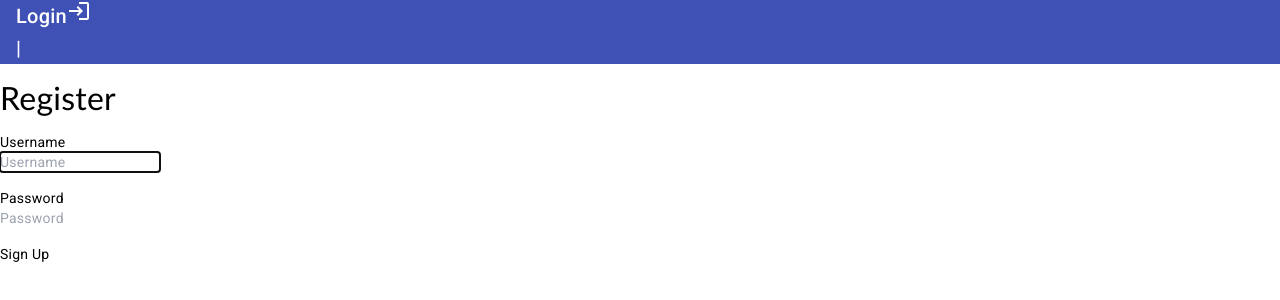
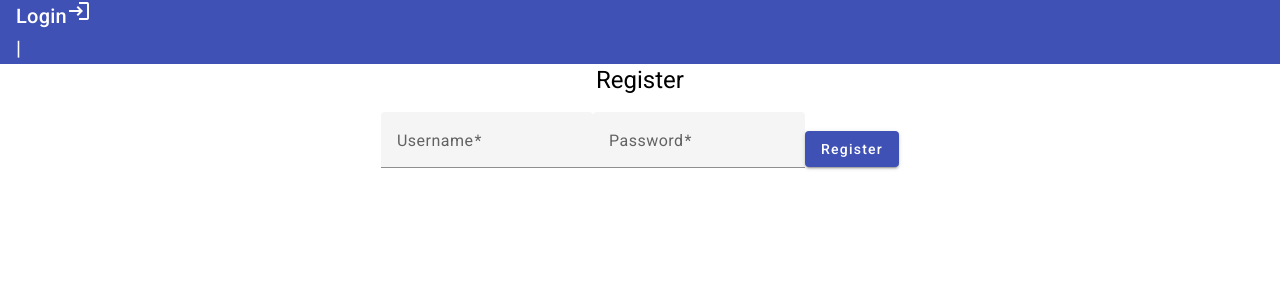
Before and after one commit to FlipDT/budget, an Angular app in the folder frontend/: page /register in a window 1280 px wide. Shown: the top 300 px of the page. Built offline with nearby package versions, Linux system fonts and the light colour scheme.

Commit message:
fix(register): fix register style, logic and method

```diff
--- a/frontend/src/app/register/register.component.html
+++ b/frontend/src/app/register/register.component.html
@@ -1,70 +1,16 @@
-<div class="text-center">
-    <div class="login-form">
-      <div class="container">
-        <div class="grid grid-cols-1 justify-center">
-          <div class="col-span-8">
-            <div class="card">
-              <div
-                class="card-header"
-                style="font-size: 2rem; font-family: Calibri, sans-serif"
-              >
-                Register
-              </div>
-              <div class="card-body">
-                <form #registerForm="ngForm" (ngSubmit)="register(registerForm)" class="my-form">
-                  <div class="form-group row">
-                    <label
-                      for="email_address"
-                      class="block text-md-right col-span-4"
-                      >Username</label
-                    >
-                    <div class="col-span-6">
-                      <input
-                        type="text"
-                        id="email_address"
-                        class="w-full px-3 py-2 border rounded-md"
-                        name="username"
-                        placeholder="Username"
-                        required
-                        autofocus
-                        ngModel
-                      />
-                    </div>
-                  </div>
+<h1>Register</h1>
 
-                  <div class="form-group row">
-                    <label
-                      for="password"
-                      class="block text-md-right col-span-4"
-                      >Password</label
-                    >
-                    <div class="col-span-6">
-                      <input
-                        type="password"
-                        id="password"
-                        class="w-full px-3 py-2 border rounded-md"
-                        name="password"
-                        placeholder="Password"
-                        required
-                        ngModel
-                      />
-                    </div>
-                  </div>
+<form [formGroup]="form" class="flex flex-col">
+  <mat-form-field>
+    <mat-label>Username</mat-label>
+    <input matInput type="text" formControlName="username" />
+  </mat-form-field>
+  <mat-form-field>
+    <mat-label>Password</mat-label>
+    <input matInput type="password" formControlName="password" />
+  </mat-form-field>
 
-                  <div class="col-span-6 offset-md-4 d-flex flex-col">
-                    <button
-                      type="submit"
-                      [disabled]="registerForm.invalid"
-                      class="btn btn-primary d-block flex-grow-1 mb-3"
-                    >
-                      Sign Up
-                    </button>
-                  </div>
-                </form>
-              </div>
-            </div>
-          </div>
-        </div>
-      </div>
-    </div>
-  </div>
+  <button mat-raised-button color="primary" (click)="register()">
+    Register
+  </button>
+</form>
--- a/frontend/src/app/register/register.component.scss
+++ b/frontend/src/app/register/register.component.scss
@@ -1,3 +1,12 @@
+:host {
+    display: flex;
+    flex-flow: column;
+    justify-content: center;
+    align-items: center;
+    height: 100%;
+    width: 100vw;
+  }
+
   .my-form
   {
     padding-top: 1.5rem;
@@ -5,7 +14,6 @@
     display: flex;
       gap: 1rem;
       flex-flow: column;
-
   }
 
   .my-form .row
--- a/frontend/src/app/register/register.component.ts
+++ b/frontend/src/app/register/register.component.ts
@@ -1,24 +1,44 @@
 import { Component } from '@angular/core';
-import { FormsModule, NgForm } from '@angular/forms';
+import { FormBuilder, ReactiveFormsModule } from '@angular/forms';
+import { Validators } from '@angular/forms';
 import { ApiService } from '../services/api.services';
+import { MatFormFieldModule } from '@angular/material/form-field';
+import { MatInputModule } from '@angular/material/input';
+import { MatButtonModule } from '@angular/material/button';
+import { MatIconModule } from '@angular/material/icon';
 
 @Component({
   selector: 'app-register',
   standalone: true,
-  imports: [FormsModule],
+  imports: [
+    ReactiveFormsModule,
+    MatFormFieldModule,
+    MatInputModule,
+    MatButtonModule,
+    MatIconModule,
+  ],
   templateUrl: './register.component.html',
   styleUrl: './register.component.scss',
 })
 export class RegisterComponent {
-  constructor(private apiService: ApiService) {}
+  constructor(private fb: FormBuilder, private apiService: ApiService) {}
 
-  register(registerForm: NgForm) {
-    if (registerForm.invalid) {
+  form = this.fb.group({
+    username: ['', Validators.required],
+    password: ['', Validators.required],
+  });
+
+  register() {
+    if (this.form.invalid) {
+      return;
+    }
+    const { username, password } = this.form.value;
+
+    if (!username || !password) {
       return;
     }
 
-    this.apiService.register(registerForm.value).subscribe((res) => {
-        console.log(res);
-      });
-    }
+    console.log('Registering user', username, password)
+    this.apiService.register(username, password);
   }
+}
```
Lines whose indentation alone changed are shown as unchanged.
